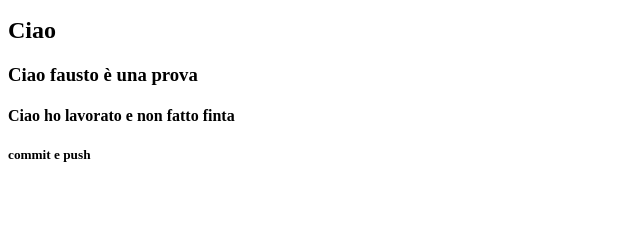
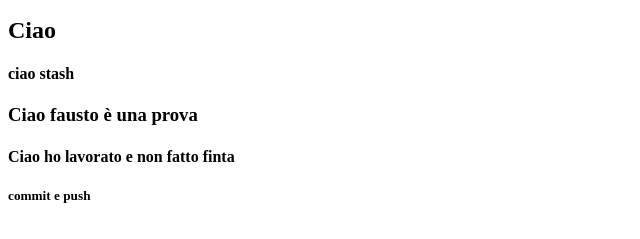
Before and after one commit to DaniloLicciardello/Repository-2, a plain HTML site: page index.html in a window 1280 px wide. Shown: the part 155-394 px from the top of the page, without its empty margins (0-640 px from the left). Drawn offline with Linux system fonts and the light colour scheme.

Commit message:
commit senza conflitto

```diff
--- a/index.html
+++ b/index.html
@@ -17,7 +17,7 @@
     <div class="body-test">
         <h2>Ciao</h2>
     </div>
-
+    <h4>ciao stash</h4>
     <h3>Ciao fausto è una prova</h3>
     <h4>Ciao ho lavorato e non fatto finta</h4>
     <h5>commit e push</h5>
```
